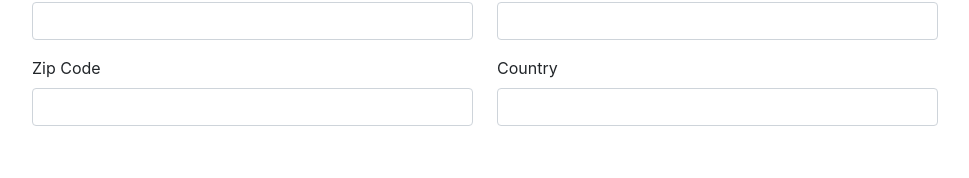
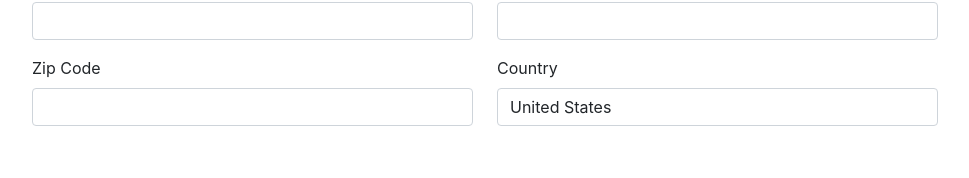
Before and after one commit to edrdmolina/bos-generator, a React (Create React App) app: page / in a window 1280 px wide. Shown: the part 570-748 px from the top of the page, without its empty margins (155-1124 px from the left). Built offline with nearby package versions, Linux system fonts and the light colour scheme.

Commit message:
Make USA Default Country

```diff
--- a/src/App.js
+++ b/src/App.js
@@ -15,7 +15,7 @@ function App() {
     city: '',
     state: '',
     zipCode: '',
-    country: '',
+    country: 'United States',
   });
   const [items, updateItems] = useState([]);
 
```
